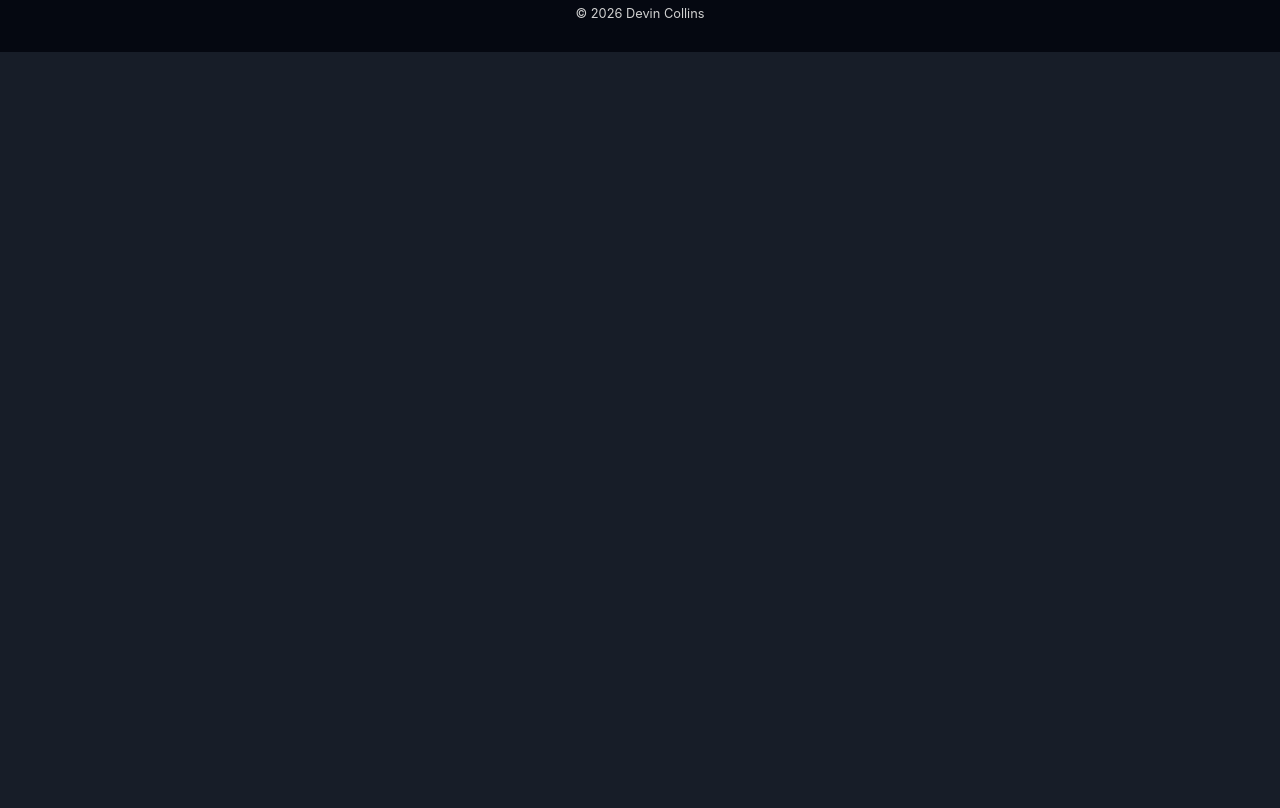
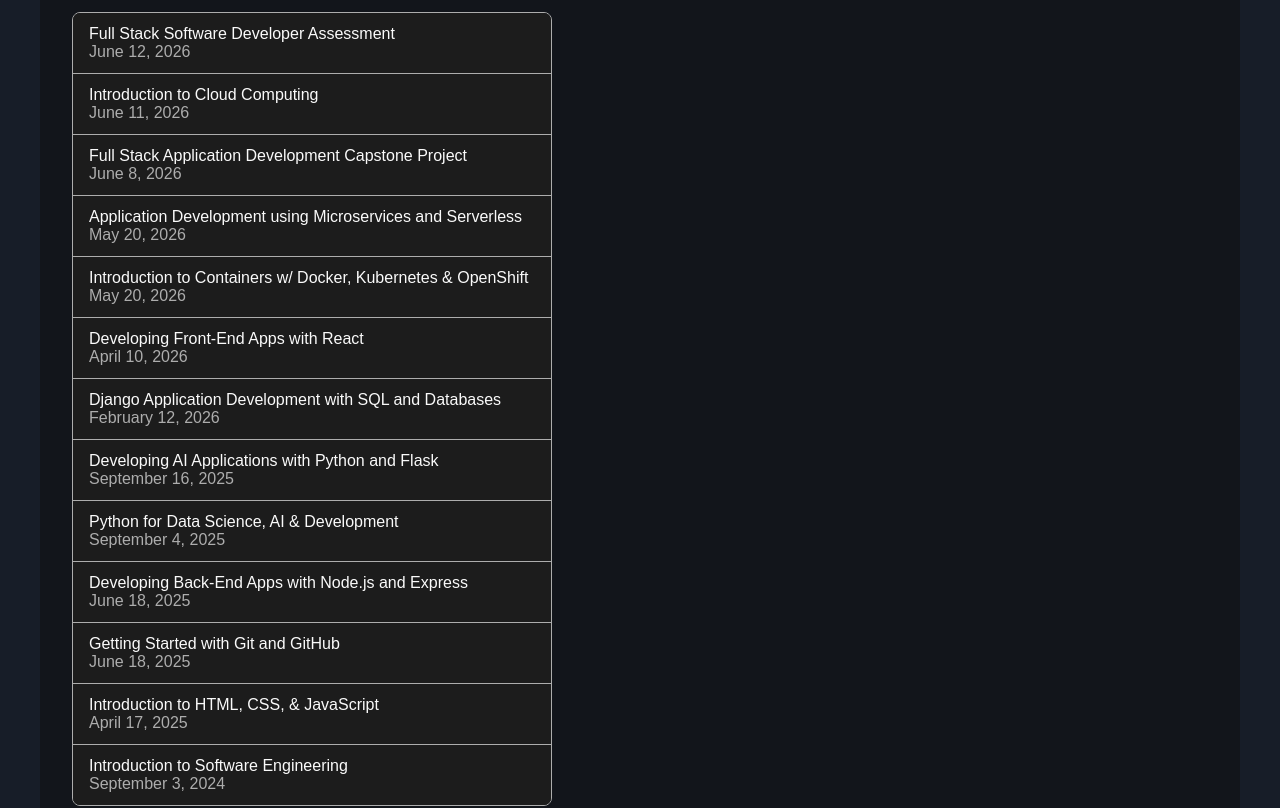
Before and after one commit to Refrizor/portfolio, a React app in the folder frontend/: page / in a window 1280 px wide. Shown: the part 2280-3088 px from the top of the page. Before the commit the page ends 2332 px from the top, so only its background shows below. Built offline with nearby package versions, Linux system fonts and the light colour scheme; the HTML template or start-up script is replaced by a standard one.

Commit message:
add certificates; update styling

```diff
--- a/frontend/src/features/home/AboutPreviewSection.tsx
+++ b/frontend/src/features/home/AboutPreviewSection.tsx
@@ -1,3 +1,5 @@
+import {Certificates} from "./Certificates.tsx";
+
 const bio = [
     <>I first jumped into the world of programming after <i>Minecraft</i> released.
         Fiddling with Bukkit and later Spigot/Paper plugins, I became familiar with the Java programming language.
@@ -53,6 +55,12 @@
                         <li>Grow experience in Unreal Engine's API</li>
                     </ul>
                 </p>
+
+                <h3>Professional Certificates</h3>
+                <p className={"home-hero__text"}>[Pending]</p>
+
+                <h3>Individual Course Certificates</h3>
+                <Certificates/>
             </div>
         </div>
     );
--- /dev/null
+++ b/frontend/src/features/home/Certificates.tsx
@@ -0,0 +1,117 @@
+type Certificate = {
+    title: string,
+    description?: string,
+    completionDate?: string,
+    url?: string
+}
+
+// Pending
+// eslint-disable-next-line @typescript-eslint/no-unused-vars
+const professionalCertifications: Certificate[] = [
+    {
+        title: "IBM Full Stack Software Developer Professional Certificate"
+    }
+]
+
+// Individual course certs - probably unlist once I receive the above
+
+const courseCertificates: Certificate[] = [
+    {
+        title: "Introduction to Software Engineering",
+        completionDate: "September 3, 2024",
+        url: "https://coursera.org/share/f269aa143365e733850fa873ebb36f14",
+    },
+    {
+        title: "Introduction to HTML, CSS, & JavaScript",
+        completionDate: "April 17, 2025",
+        url: "https://coursera.org/share/5ed3221374ecad69a437c016700b33ac"
+    },
+    {
+        title: "Developing Back-End Apps with Node.js and Express",
+        completionDate: "June 18, 2025",
+        url: "https://coursera.org/share/7e09d7f49d174ee42fef466322eb7678"
+    },
+    {
+        title: "Getting Started with Git and GitHub",
+        completionDate: "June 18, 2025",
+        url: "https://coursera.org/share/83a1a07967bac347bf70d9fa1f4e7668"
+    },
+    {
+        title: "Python for Data Science, AI & Development",
+        completionDate: "September 4, 2025",
+        url: "https://coursera.org/share/010b576893675a146820a1acaeedc7a3",
+    },
+    {
+        title: "Developing AI Applications with Python and Flask",
+        completionDate: "September 16, 2025",
+        url: "https://coursera.org/share/89e13ba65567920b7cffefb4f868183e"
+    },
+    {
+        title: "Django Application Development with SQL and Databases",
+        completionDate: "February 12, 2026",
+        url: "https://coursera.org/share/a1dd82525a1e9d7c8f5da264e677885c"
+    },
+    {
+        title: "Developing Front-End Apps with React",
+        completionDate: "April 10, 2026",
+        url: "https://coursera.org/share/86704bb89dbcd0714cfe8962a9b847f9"
+    },
+    {
+        title: "Application Development using Microservices and Serverless",
+        completionDate: "May 20, 2026",
+        url: "https://coursera.org/share/034e328c6b3daf41598d35c9504338c4"
+    },
+    {
+        title: "Introduction to Containers w/ Docker, Kubernetes & OpenShift",
+        completionDate: "May 20, 2026",
+        url: "https://coursera.org/share/89f2620207e5f487f59d2d486d975e19"
+    },
+    {
+        title: "Full Stack Application Development Capstone Project",
+        completionDate: "June 8, 2026",
+        url: "https://coursera.org/share/8c84e09db1505fc94103a9b3a667dbf5"
+    },
+    {
+        title: "Introduction to Cloud Computing",
+        completionDate: "June 11, 2026",
+        url: "https://coursera.org/share/9beeb1783ada30d02114ce01c1eda599"
+    },
+    {
+        title: "Full Stack Software Developer Assessment",
+        completionDate: "June 12, 2026",
+        url: "https://coursera.org/share/dbc87812ea7ba4507073af55514ef169"
+    }
+];
+
+export function Certificates() {
+    return (
+        <ul className="list-group">
+            {[...courseCertificates]
+                .sort((a, b) => {
+                    const dateA = a.completionDate
+                        ? new Date(a.completionDate).getTime()
+                        : 0;
+
+                    const dateB = b.completionDate
+                        ? new Date(b.completionDate).getTime()
+                        : 0;
+
+                    return dateB - dateA
+                })
+                .map(certificate => (
+                    <a
+                        key={certificate.title}
+                        href={certificate.url}
+                        target="_blank"
+                        rel="noopener noreferrer"
+                        className="list-group-item"
+                    >
+                        {certificate.title}
+                        <div style={{color: 'var(--text-muted)'}}>
+                            {certificate.completionDate}
+                        </div>
+                    </a>
+                ))}
+        </ul>
+    );
+}
--- a/frontend/src/styles/components.css
+++ b/frontend/src/styles/components.css
@@ -294,3 +294,57 @@
 .tag {
     font-size: 0.75rem;
 }
+
+/* Container styling */
+.list-group {
+    list-style: none; /* Removes default bullets */
+    padding: 0;
+    margin: 0;
+    max-width: 30rem; /* Limits width for clean alignment */
+    border: 1px solid var(--text-muted);
+    border-radius: 8px; /* Smooth rounded corners */
+    overflow: hidden; /* Ensures child items don't leak past rounded corners */
+}
+
+/* Individual list items */
+.list-group-item {
+    display: block;
+    padding: 12px 16px;
+    background-color: var(--group-list-bg);
+    color: inherit;
+    text-decoration: none;
+    border-bottom: 1px solid var(--text-muted);
+    font-family: sans-serif;
+    font-size: 16px;
+    transition: background-color 0.2s ease;
+}
+
+.list-group-item {
+
+}
+
+    /* Remove border from the very last item */
+.list-group-item:last-child {
+    border-bottom: none;
+}
+
+/* Interactive hover state for non-disabled items */
+.list-group-item:not(.active):not(.disabled):hover {
+    background-color: var(--group-list-hover-bg);
+    color: var(--text-secondary);
+    cursor: pointer;
+}
+
+/* Highlight style for the active selection */
+.list-group-item.active {
+    background-color: #007bff;
+    color: #ffffff;
+    border-color: #007bff;
+}
+
+/* Subdued style for disabled elements */
+.list-group-item.disabled {
+    background-color: #eceff1;
+    color: #90a4ae;
+    cursor: not-allowed;
+}
--- a/frontend/src/styles/tokens.css
+++ b/frontend/src/styles/tokens.css
@@ -14,4 +14,6 @@
     --badge-text: rgb(227, 227, 227);
     --button-bg: rgb(42, 66, 128);
     --button-hover-bg: rgb(75, 109, 198);
+    --group-list-bg: rgb(28, 28, 28);
+    --group-list-hover-bg: rgb(0, 0, 0);
 }
```
